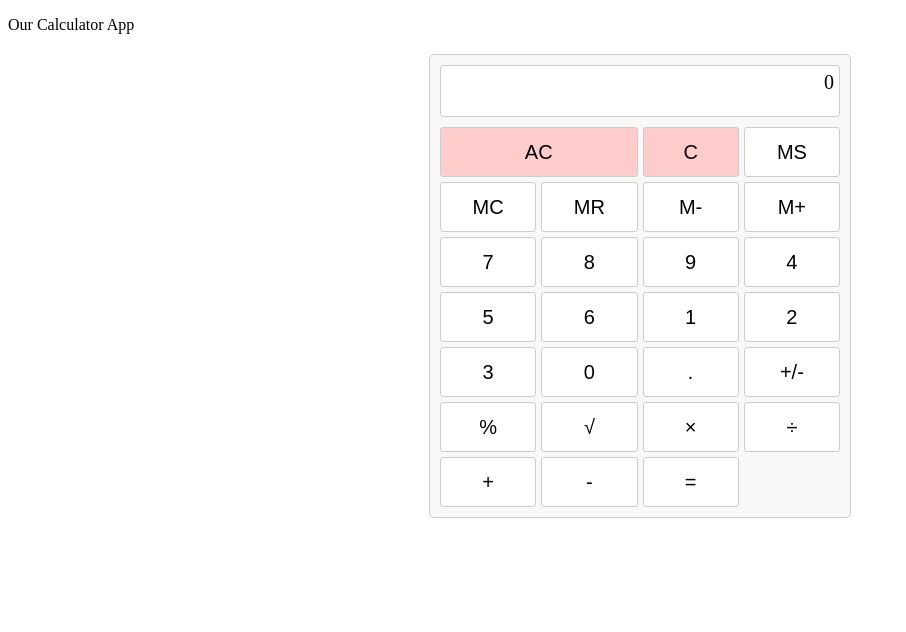
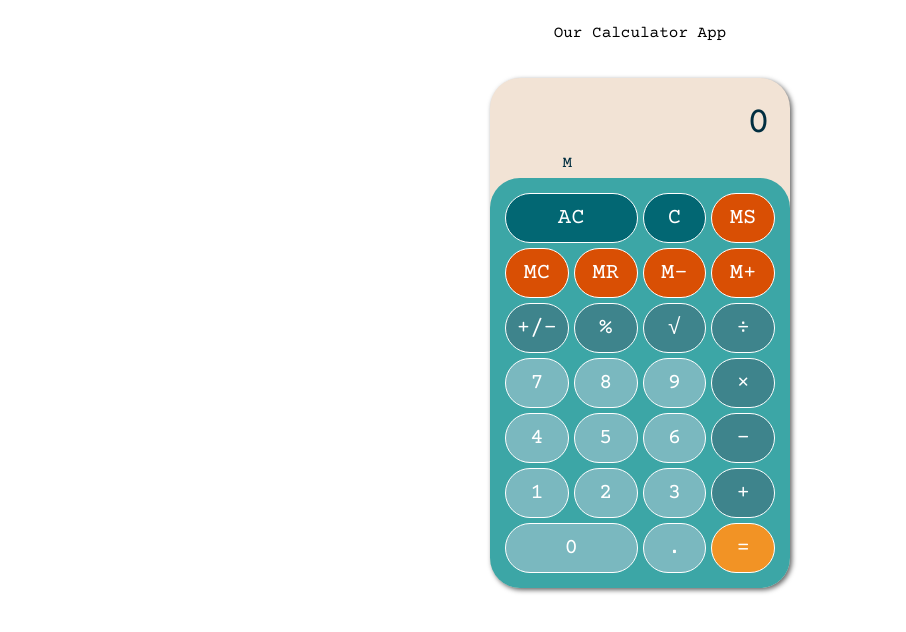
Before and after one commit to everestshi/A03-ReactCalculator, a React (Vite) app: page / in a window 1280 px wide. Shown: the top 632 px of the page, without its empty margins (0-906 px from the left). Built offline with nearby package versions, Linux system fonts and the light colour scheme.

Commit message:
added styles and reorganize the input buttons

```diff
--- a/src/components/calculator.jsx
+++ b/src/components/calculator.jsx
@@ -5,6 +5,7 @@ import '../styles/calculator.css';
 const Calculator = () => {
     const [displayValue, setDisplayValue] = useState('0');
     const [storedValue, setStoredValue] = useState('0');
+    const [inputHistory, setInputHistory] = useState('');
 
     const handleButtonClick = (value, type) => {
       // Implement functionality based on button type
@@ -12,15 +13,15 @@ const Calculator = () => {
         setDisplayValue((prevDisplay) =>
           prevDisplay === '0' ? value.toString() : prevDisplay + value
         );
+        setInputHistory((prevHistory) => prevHistory + value);
       } else if (type === 'enter') {
         calculateResult();
       }
 
-      if (type === 'clear' && value === 'All Clear'){
-        setDisplayValue((prevDisplay) =>
-            prevDisplay = '0'
-        );
-      }
+    if (type === 'clear' && value === 'All Clear') {
+      setDisplayValue('0');
+      setInputHistory('');
+    }
       //(handle other types)
     };
 
@@ -31,8 +32,10 @@ const Calculator = () => {
       try {
         const result = stringEval(displayValue);
         setDisplayValue(result.toString());
+        setInputHistory((prevHistory) => prevHistory);
       } catch (error) {
         setDisplayValue('Error');
+        setInputHistory('');
       }
     };
 
@@ -40,6 +43,11 @@ const Calculator = () => {
   return (
     <div className="calculator">
       <div className="display">{displayValue}</div>
+      <div className="memory-board">
+        <div className="memory-store">M</div>
+        <div className="memory-input">{inputHistory}</div>
+      </div>
+      <div className ="buttons-board">
       <div className="buttons">
         {calculatorButtons.map((button, index) => (
           <button
@@ -51,6 +59,7 @@ const Calculator = () => {
           </button>
         ))}
       </div>
+      </div>
     </div>
   );
 };
--- a/src/data/calculatorButtons.js
+++ b/src/data/calculatorButtons.js
@@ -13,101 +13,35 @@ export const calculatorButtons = [
   },
   {
     type: "memory",
-    className: "ms",
+    className: "memory ms",
     text: "MS",
     value: "Memory Save",
   },
   {
     type: "memory",
-    className: "mc",
+    className: "memory mc",
     text: "MC",
     value: "Memory Clear",
   },
   {
     type: "memory",
-    className: "mr",
+    className: "memory mr",
     text: "MR",
     value: "Memory Recall",
   },
   {
     type: "memory",
-    className: "m-minus",
+    className: "memory m-minus",
     text: "M-",
     value: "Memory Subtract",
   },
   {
     type: "memory",
-    className: "m-plus",
+    className: "memory m-plus",
     text: "M+",
     value: "Memory Addition",
   },
-  {
-    type: "number",
-    className: "seven",
-    text: 7,
-    value: 7,
-  },
-  {
-    type: "number",
-    className: "eight",
-    text: 8,
-    value: 8,
-  },
-  {
-    type: "number",
-    className: "nine",
-    text: 9,
-    value: 9,
-  },
-  {
-    type: "number",
-    className: "four",
-    text: 4,
-    value: 4,
-  },
-  {
-    type: "number",
-    className: "five",
-    text: 5,
-    value: 5,
-  },
-  {
-    type: "number",
-    className: "six",
-    text: 6,
-    value: 6,
-  },
-  {
-    type: "number",
-    className: "one",
-    text: 1,
-    value: 1,
-  },
-  {
-    type: "number",
-    className: "two",
-    text: 2,
-    value: 2,
-  },
-  {
-    type: "number",
-    className: "three",
-    text: 3,
-    value: 3,
-  },
-  {
-    type: "number",
-    className: "zero",
-    text: 0,
-    value: 0,
-  },
-  {
-    type: "number",
-    className: "decimal",
-    text: ".",
-    value: ".",
-  },
-  {
+    {
     type: "sign",
     className: "sign",
     text: "+/-",
@@ -127,15 +61,75 @@ export const calculatorButtons = [
   },
   {
     type: "operator",
+    className: "divide",
+    text: "\u00f7",
+    value: "/",
+  },
+  {
+    type: "number",
+    className: " number seven",
+    text: 7,
+    value: 7,
+  },
+  {
+    type: "number",
+    className: "number eight",
+    text: 8,
+    value: 8,
+  },
+  {
+    type: "number",
+    className: "number nine",
+    text: 9,
+    value: 9,
+  },
+  {
+    type: "operator",
     className: "multiply",
     text: "\u00d7",
     value: "*",
   },
   {
+    type: "number",
+    className: "number four",
+    text: 4,
+    value: 4,
+  },
+  {
+    type: "number",
+    className: "number five",
+    text: 5,
+    value: 5,
+  },
+  {
+    type: "number",
+    className: "number six",
+    text: 6,
+    value: 6,
+  },
+  {
     type: "operator",
-    className: "divide",
-    text: "\u00f7",
-    value: "/",
+    className: "subtract",
+    text: "-",
+    value: "-",
+  },
+  {
+    type: "number",
+    className: "number one",
+    text: 1,
+    value: 1,
+  },
+  {
+    type: "number",
+    className: "number two",
+    text: 2,
+    value: 2,
+  },
+  {
+    type: "number",
+    className: "number three",
+    text: 3,
+    value: 3,
   },
   {
     type: "operator",
@@ -144,10 +138,16 @@ export const calculatorButtons = [
     value: "+",
   },
   {
-    type: "operator",
-    className: "subtract",
-    text: "-",
-    value: "-",
+    type: "number",
+    className: "number zero",
+    text: 0,
+    value: 0,
+  },
+  {
+    type: "number",
+    className: "number decimal",
+    text: ".",
+    value: ".",
   },
   {
     type: "enter",
--- a/src/styles/calculator.css
+++ b/src/styles/calculator.css
@@ -1,55 +1,105 @@
+@import url('https://fonts.googleapis.com/css2?family=Courier+Prime:wght@400;700&display=swap');
+/*Typography Pam added */
+h1, h2, h3, h4, p, a, button, div {
+  font-family: 'Courier Prime', monospace;
+}
+
+/*Main CSS*/
+.app{
+  display:flex;
+  flex-direction: column;
+  justify-content: center;
+  align-items: center;
+}
 .calculator {
-    width: 400px;
+  display: flex;
+  width: 300px;
+  flex-direction: column;
+  min-height: 500px;
   margin: 20px auto;
-    border: 1px solid #ccc;
-    border-radius: 5px;
-    padding: 10px;
-    background-color: #f8f8f8;
+  border-radius: 30px 30px;
+  background-color: #F2E3D5;
+  box-shadow: 2px 2px 5px #646464;
+  color:#012E40;
 }
 
 .display {
-    margin: auto;
-    width: 97%;
-    height: 40px;
-    margin-bottom: 10px;
-    padding: 5px;
+  display: flex;
+  flex-direction: row;
+  margin: 30px 20px 10px auto;
+  width: 90%;
+  height: 30px;
+  justify-content:flex-end;
+  align-items: center;
+  /* margin-bottom: 10px; */
   text-align: right;
-    font-size: 20px;
-    border: 1px solid #ccc;
+  font-size: 2.4em;
+  /* border: 1px solid #ccc; */
   border-radius: 3px;
-    background-color: white;
+  /* background-color: #F2E3D5; */
 }
-
   .buttons {
     display: grid;
     grid-template-columns: repeat(4, 1fr);
     gap: 5px;
   }
+  .buttons-board{
+    background: #3CA6A6;
+    padding:15px;
+    border-radius:30px 30px;
+  }
 
   button {
     width: 100%;
     height: 50px;
-    font-size: 20px;
-    border: 1px solid #ccc;
-    border-radius: 3px;
-    background-color: #fff;
+    font-size: 1.4em;
+    border: 1px solid #fff;
+    border-radius: 60px;
+    background-color: #3E848C;
     cursor: pointer;
+    color:#fff;
     transition: background-color 0.3s ease;
   }
 
-  button:hover {
+  button:active {
     background-color: #f0f0f0;
   }
+  .memory-board{
+    display:flex;
+    flex-direction:row;
+    justify-content: space-around;
+    width:100%;
+    height:30px;
+    align-items: center;
+  }
+  /* .memory-store{
+    display:flex;
+  } */
 
   /* Specific styling for different types of buttons */
   .ac {
     grid-column: span 2;
-    background-color: #ffcccc;
+    background-color: #026773;
+    color:#fff;
   }
 
   .c {
-    background-color: #ffcccc;
+    background-color: #026773;
+    color:#fff;
   }
-
+  .zero{
+    grid-column: span 2;
+  }
+  .memory{
+    background:#D94F04;
+    color:#fff;
+  }
+  .number{
+    background:#7AB8BF;
+    color:#fff;
+  }
+  .equal{
+    background: #F29325;
+  }
   /* Add other button styles as needed */
   /* For operators, numbers, etc. */
```
Lines whose indentation alone changed are shown as unchanged.
